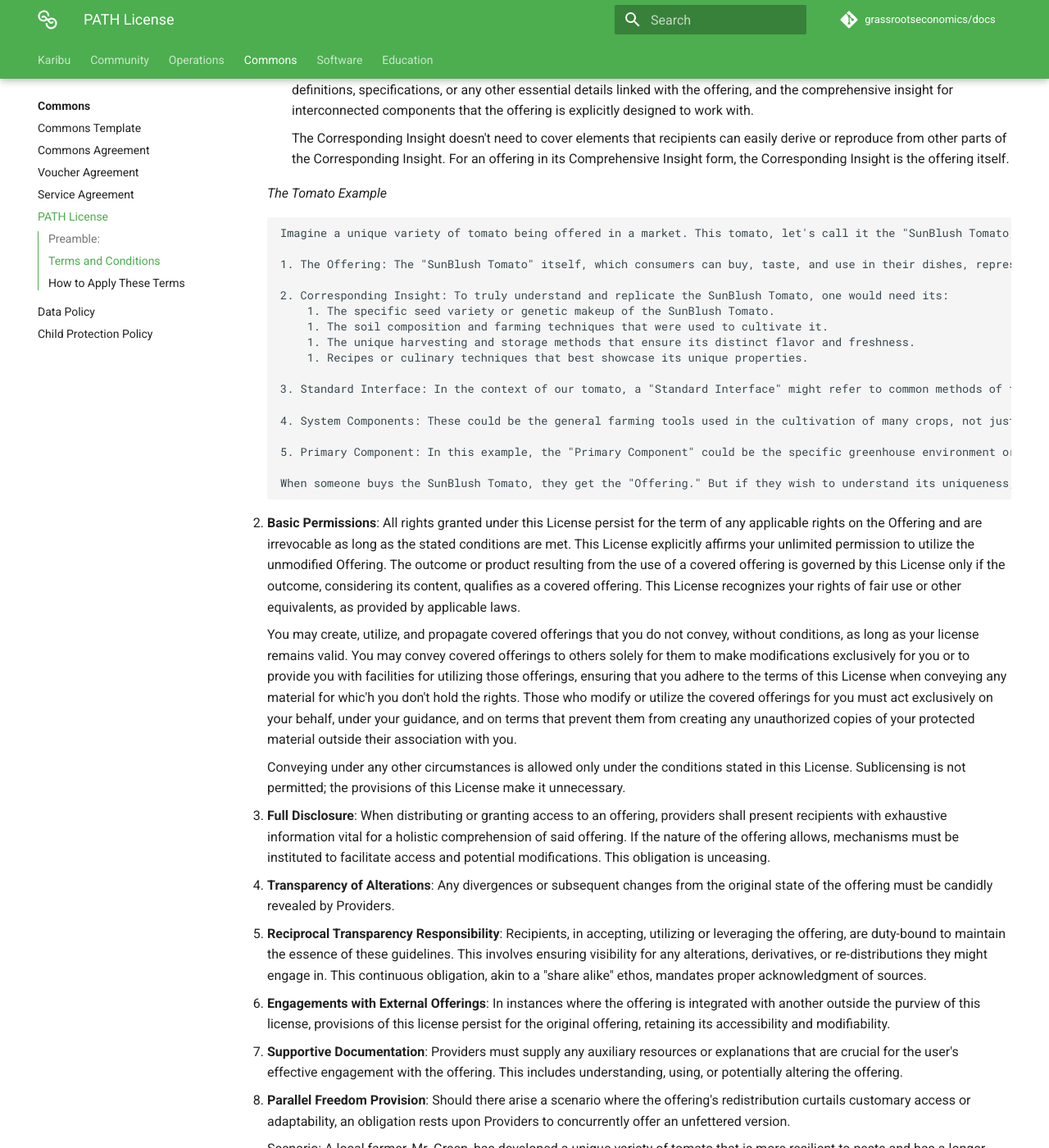
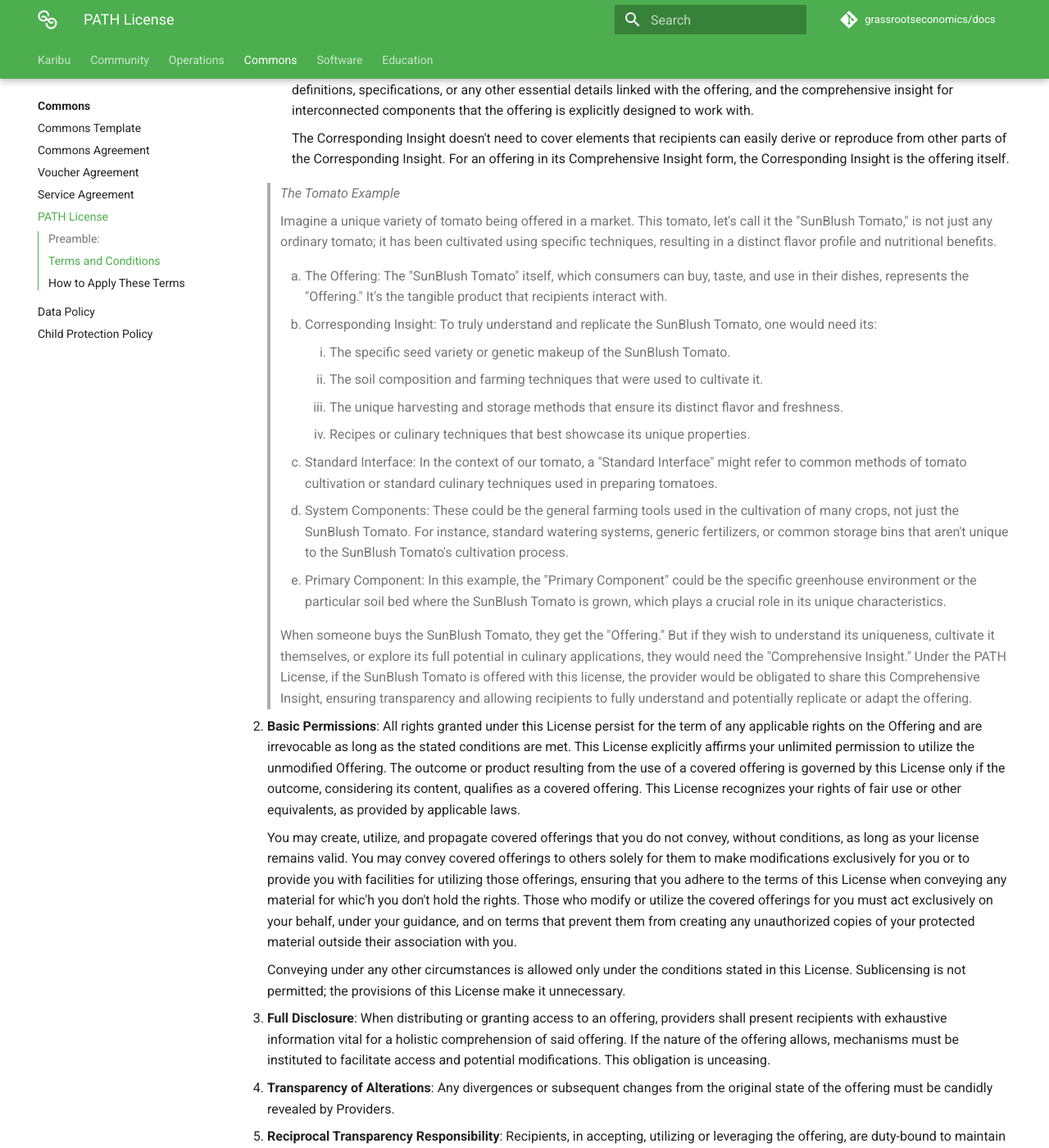
Before and after one commit to grassrootseconomics/docs.grassecon.org, an MkDocs documentation site: the page built from docs/commons/path.md, in a window 1280 px wide and 1400 px high, scrolled down 1743 px. Shown: the whole window at 82% size. Built offline with MkDocs 1.6.1 and Material for MkDocs 9.7.7, drawn with Linux system fonts in a browser that asks for light colours; comment, search, counter and statistics services are not loaded.

Commit message:
added PATH 0.1a1

```diff
--- a/docs/commons/path.md
+++ b/docs/commons/path.md
@@ -35,32 +35,31 @@ The PATH License is inspired by previous licenses that aimed to achieve similar
 
         The Corresponding Insight doesn't need to cover elements that recipients can easily derive or reproduce from other parts of the Corresponding Insight. For an offering in its Comprehensive Insight form, the Corresponding Insight is the offering itself.
 
-    *The Tomato Example*
+     >*The Tomato Example*
 
-        Imagine a unique variety of tomato being offered in a market. This tomato, let's call it the "SunBlush Tomato," is not just any ordinary tomato; it has been cultivated using specific techniques, resulting in a distinct flavor profile and nutritional benefits.
+     >    Imagine a unique variety of tomato being offered in a market. This tomato, let's call it the "SunBlush Tomato," is not just any ordinary tomato; it has been cultivated using specific techniques, resulting in a distinct flavor profile and nutritional benefits.
 
-        1. The Offering: The "SunBlush Tomato" itself, which consumers can buy, taste, and use in their dishes, represents the "Offering." It's the tangible product that recipients interact with.
+     >    1. The Offering: The "SunBlush Tomato" itself, which consumers can buy, taste, and use in their dishes, represents the "Offering." It's the tangible product that recipients interact with.
 
-        2. Corresponding Insight: To truly understand and replicate the SunBlush Tomato, one would need its:
-            1. The specific seed variety or genetic makeup of the SunBlush Tomato.
-            1. The soil composition and farming techniques that were used to cultivate it.
-            1. The unique harvesting and storage methods that ensure its distinct flavor and freshness.
-            1. Recipes or culinary techniques that best showcase its unique properties.
+     >   2. Corresponding Insight: To truly understand and replicate the SunBlush Tomato, one would need its:
+     >       1. The specific seed variety or genetic makeup of the SunBlush Tomato.
+     >       1. The soil composition and farming techniques that were used to cultivate it.
+     >       1. The unique harvesting and storage methods that ensure its distinct flavor and freshness.
+     >       1. Recipes or culinary techniques that best showcase its unique properties.
 
-        3. Standard Interface: In the context of our tomato, a "Standard Interface" might refer to common methods of tomato cultivation or standard culinary techniques used in preparing tomatoes.
+     >   3. Standard Interface: In the context of our tomato, a "Standard Interface" might refer to common methods of tomato cultivation or standard culinary techniques used in preparing tomatoes.
 
-        4. System Components: These could be the general farming tools used in the cultivation of many crops, not just the SunBlush Tomato. For instance, standard watering systems, generic fertilizers, or common storage bins that aren't unique to the SunBlush Tomato's cultivation process.
+     >   4. System Components: These could be the general farming tools used in the cultivation of many crops, not just the SunBlush Tomato. For instance, standard watering systems, generic fertilizers, or common storage bins that aren't unique to the SunBlush Tomato's cultivation process.
 
-        5. Primary Component: In this example, the "Primary Component" could be the specific greenhouse environment or the particular soil bed where the SunBlush Tomato is grown, which plays a crucial role in its unique characteristics.
+     >   5. Primary Component: In this example, the "Primary Component" could be the specific greenhouse environment or the particular soil bed where the SunBlush Tomato is grown, which plays a crucial role in its unique characteristics.
 
-        When someone buys the SunBlush Tomato, they get the "Offering." But if they wish to understand its uniqueness, cultivate it themselves, or explore its full potential in culinary applications, they would need the "Comprehensive Insight." Under the PATH License, if the SunBlush Tomato is offered with this license, the provider would be obligated to share this Comprehensive Insight, ensuring transparency and allowing recipients to fully understand and potentially replicate or adapt the offering.
+     >   When someone buys the SunBlush Tomato, they get the "Offering." But if they wish to understand its uniqueness, cultivate it themselves, or explore its full potential in culinary applications, they would need the "Comprehensive Insight." Under the PATH License, if the SunBlush Tomato is offered with this license, the provider would be obligated to share this Comprehensive Insight, ensuring transparency and allowing recipients to fully understand and potentially replicate or adapt the offering.
 
 2. **Basic Permissions**: All rights granted under this License persist for the term of any applicable rights on the Offering and are irrevocable as long as the stated conditions are met. This License explicitly affirms your unlimited permission to utilize the unmodified Offering. The outcome or product resulting from the use of a covered offering is governed by this License only if the outcome, considering its content, qualifies as a covered offering. This License recognizes your rights of fair use or other equivalents, as provided by applicable laws.
 
     You may create, utilize, and propagate covered offerings that you do not convey, without conditions, as long as your license remains valid. You may convey covered offerings to others solely for them to make modifications exclusively for you or to provide you with facilities for utilizing those offerings, ensuring that you adhere to the terms of this License when conveying any material for whic'h you don't hold the rights. Those who modify or utilize the covered offerings for you must act exclusively on your behalf, under your guidance, and on terms that prevent them from creating any unauthorized copies of your protected material outside their association with you.
 
     Conveying under any other circumstances is allowed only under the conditions stated in this License. Sublicensing is not permitted; the provisions of this License make it unnecessary.
-
 
 2. **Full Disclosure**: When distributing or granting access to an offering, providers shall present recipients with exhaustive information vital for a holistic comprehension of said offering. If the nature of the offering allows, mechanisms must be instituted to facilitate access and potential modifications. This obligation is unceasing.
 
```
